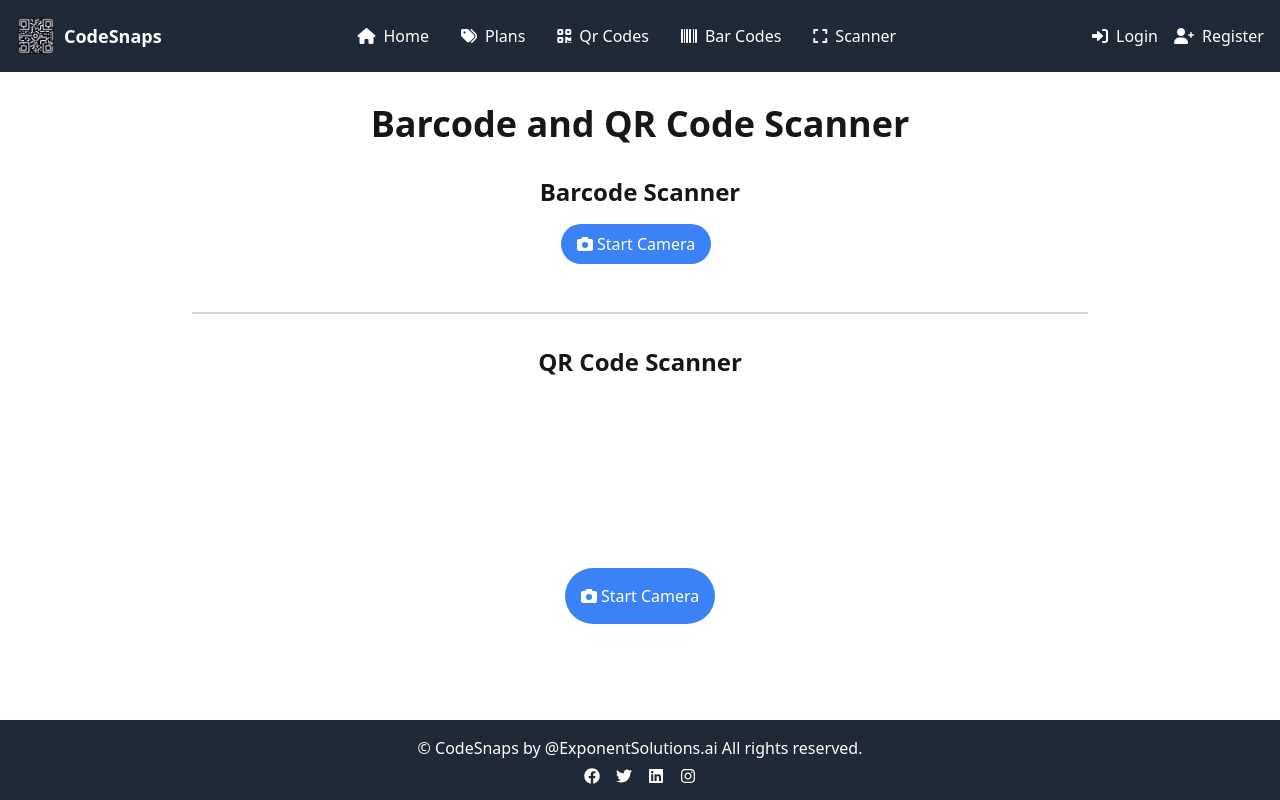
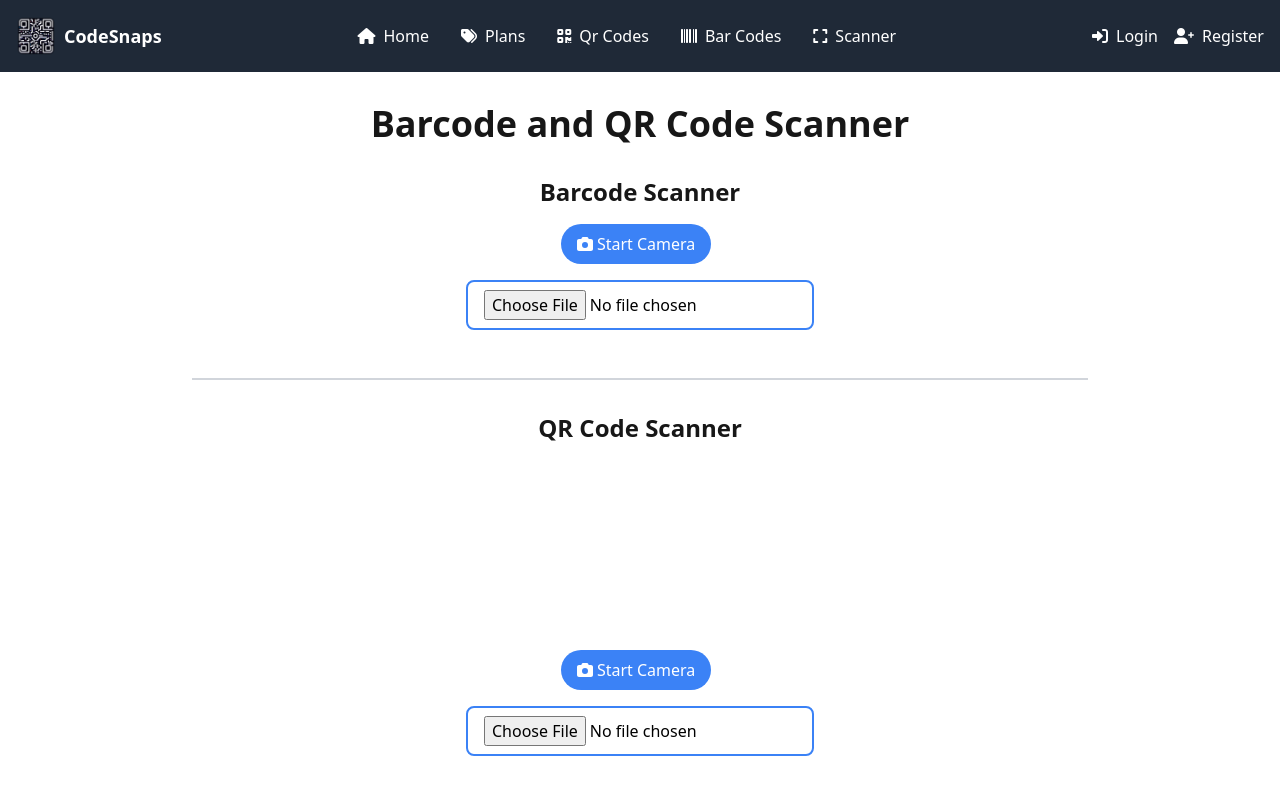
Before and after one commit to ishit08/QR-CODE-GEN, a Next.js app: page /scanner in a window 1280 px wide. Built offline with nearby package versions, Linux system fonts and the light colour scheme.

Commit message:
Scanner fixed

```diff
--- a/app/components/scanner/BarcodeScanner.js
+++ b/app/components/scanner/BarcodeScanner.js
@@ -1,4 +1,3 @@
-// Barcode Scanner Component
 "use client";
 
 import React, { useEffect, useRef, useState } from 'react';
@@ -9,10 +8,11 @@ import 'tailwindcss/tailwind.css';
 
 export const BarcodeScanner = () => {
     const [isScanning, setIsScanning] = useState(false);
-    const [cameraFacingMode, setCameraFacingMode] = useState('environment'); // Default to back camera on mobile
+    const [cameraFacingMode, setCameraFacingMode] = useState('environment');
     const videoRef = useRef(null);
-    const quaggaInitialized = useRef(false); // Flag to track Quagga initialization
-    const [isCameraOn, setIsCameraOn] = useState(false); // Track camera state
+    const quaggaInitialized = useRef(false);
+    const [isCameraOn, setIsCameraOn] = useState(false);
+    const [barcodeData, setBarcodeData] = useState(null); // To store detected barcode data
 
     useEffect(() => {
         detectDeviceAndSetCamera();
@@ -87,7 +87,9 @@ export const BarcodeScanner = () => {
     };
 
     const handleDetectedBarcode = (result) => {
-        alert(`Barcode detected: ${result.codeResult.code}`);
+        setBarcodeData(result.codeResult.code); // Set barcode data to display
+        stopBarcodeScanner(); // Stop after successful scan
+        setIsScanning(false); // Reset scanning state
     };
 
     const handleStartStopScanning = () => {
@@ -103,9 +105,41 @@ export const BarcodeScanner = () => {
         }
     };
 
+    const handleFileUpload = (event) => {
+        const file = event.target.files[0];
+        if (file) {
+            const reader = new FileReader();
+            reader.onload = (e) => {
+                Quagga.decodeSingle({
+                    src: e.target.result,
+                    decoder: {
+                        readers: ['ean_reader', 'code_128_reader', 'upc_reader']
+                    }
+                }, (result) => {
+                    if (result && result.codeResult) {
+                        setBarcodeData(result.codeResult.code); // Set barcode data to display
+                    } else {
+                        alert('No barcode found in the image.');
+                    }
+                });
+            };
+            reader.readAsDataURL(file);
+        }
+    };
+
     return (
         <div className="flex flex-col items-center">
             <h1 className="text-2xl font-bold mb-4">Barcode Scanner</h1>
+
+            {barcodeData && (
+                <div className="fixed inset-0 flex items-center justify-center bg-black bg-opacity-50">
+                    <div className="bg-white p-6 rounded-lg shadow-lg">
+                        <h2 className="text-lg font-bold mb-4">Barcode Data</h2>
+                        <p>{barcodeData}</p>
+                        <button onClick={() => setBarcodeData(null)} className="mt-4 bg-blue-500 text-white py-2 px-4 rounded-full">Close</button>
+                    </div>
+                </div>
+            )}
 
             <div className="flex items-center mb-4">
                 <button onClick={() => {
@@ -126,6 +160,10 @@ export const BarcodeScanner = () => {
                 )}
             </div>
 
+            <div className="mb-4">
+                <input type="file" accept="image/*" onChange={handleFileUpload} className="border-2 border-blue-500 rounded-lg py-2 px-4 cursor-pointer" />
+            </div>
+
             {isCameraOn && (
                 <div className="relative mb-4">
                     <video ref={videoRef} autoPlay className="w-full max-w-md rounded-lg border-4 border-white" />
--- a/app/components/scanner/QRCodeScanner.js
+++ b/app/components/scanner/QRCodeScanner.js
@@ -1,4 +1,3 @@
-// QR Code Scanner Component
 "use client";
 
 import React, { useEffect, useRef, useState } from 'react';
@@ -9,11 +8,11 @@ import 'tailwindcss/tailwind.css';
 
 export const QRCodeScanner = () => {
     const [isScanning, setIsScanning] = useState(false);
-    const [cameraFacingMode, setCameraFacingMode] = useState('environment'); // Default to back camera on mobile
+    const [cameraFacingMode, setCameraFacingMode] = useState('environment');
     const videoRef = useRef(null);
     const canvasRef = useRef(null);
-    const [isCameraOn, setIsCameraOn] = useState(false); // Track camera state
-    const [qrData, setQrData] = useState(null); // Track QR Code data
+    const [isCameraOn, setIsCameraOn] = useState(false);
+    const [qrData, setQrData] = useState(null);
 
     useEffect(() => {
         detectDeviceAndSetCamera();
@@ -72,11 +71,36 @@ export const QRCodeScanner = () => {
                 new Audio('/beep.mp3').play(); // Play beep sound
                 setQrData(qrCode.data); // Store QR Code data
                 setIsScanning(false);
+                setIsCameraOn(false);
             } else {
                 requestAnimationFrame(scan);
             }
         };
         requestAnimationFrame(scan);
+    };
+
+    const handleFileUpload = (event) => {
+        const file = event.target.files[0];
+        if (file) {
+            const reader = new FileReader();
+            reader.onload = (e) => {
+                const img = new Image();
+                img.onload = () => {
+                    const canvas = canvasRef.current;
+                    const context = canvas.getContext('2d');
+                    context.drawImage(img, 0, 0, canvas.width, canvas.height);
+                    const imageData = context.getImageData(0, 0, canvas.width, canvas.height);
+                    const qrCode = jsQR(imageData.data, imageData.width, imageData.height);
+                    if (qrCode) {
+                        setQrData(qrCode.data); // Store QR Code data
+                    } else {
+                        alert("No QR Code found in the image.");
+                    }
+                };
+                img.src = e.target.result;
+            };
+            reader.readAsDataURL(file);
+        }
     };
 
     return (
@@ -95,23 +119,29 @@ export const QRCodeScanner = () => {
 
             <div className="relative mb-4">
                 {isCameraOn && (
-                    <div className="absolute top-10 left-10 right-10 bottom-10 border-4 border-white rounded-lg box-border pointer-events-none"></div>
+                    <div className="absolute top-10 left-0 w-full h-full border-4 border-white box-border" style={{ pointerEvents: 'none', borderRadius: '8px' }}></div>
                 )}
-                <video ref={videoRef} autoPlay className="w-full max-w-md rounded-lg border-4 border-white" />
-                <canvas ref={canvasRef} width={640} height={480} style={{ display: 'none' }}></canvas>
+                <video ref={videoRef} autoPlay className="w-full max-w-md rounded-lg border-4 border-white mb-4" />
+                <canvas ref={canvasRef} className="hidden" />
+            </div>
+
+            <div className="flex items-center mb-4">
+                <button onClick={() => {
+                    setIsCameraOn(!isCameraOn);
+                    if (isCameraOn) stopCamera();
+                }} className="bg-blue-500 text-white py-2 px-4 rounded-full mr-2">
+                    <FontAwesomeIcon icon={faCamera} /> {isCameraOn ? 'Stop Camera' : 'Start Camera'}
+                </button>
                 {isCameraOn && (
-                    <button onClick={() => setCameraFacingMode(cameraFacingMode === 'user' ? 'environment' : 'user')} className="absolute top-10 right-10  text-white p-4 rounded-full">
-                        <FontAwesomeIcon icon={faCameraRotate} />
+                    <button onClick={() => setCameraFacingMode(cameraFacingMode === 'user' ? 'environment' : 'user')} className="bg-yellow-500 text-white py-2 px-4 rounded-full mr-2">
+                        <FontAwesomeIcon icon={faCameraRotate} /> Switch to {cameraFacingMode === 'user' ? 'Back' : 'Front'} Camera
                     </button>
                 )}
             </div>
 
-            <button onClick={() => {
-                setIsCameraOn(!isCameraOn);
-                if (isCameraOn) stopCamera();
-            }} className="bg-blue-500 text-white p-4 rounded-full">
-                <FontAwesomeIcon icon={faCamera} /> {isCameraOn ? 'Stop Camera' : 'Start Camera'}
-            </button>
+            <div className="mb-4">
+                <input type="file" accept="image/*" onChange={handleFileUpload} className="border-2 border-blue-500 rounded-lg py-2 px-4 cursor-pointer" />
+            </div>
         </div>
     );
 };
```
